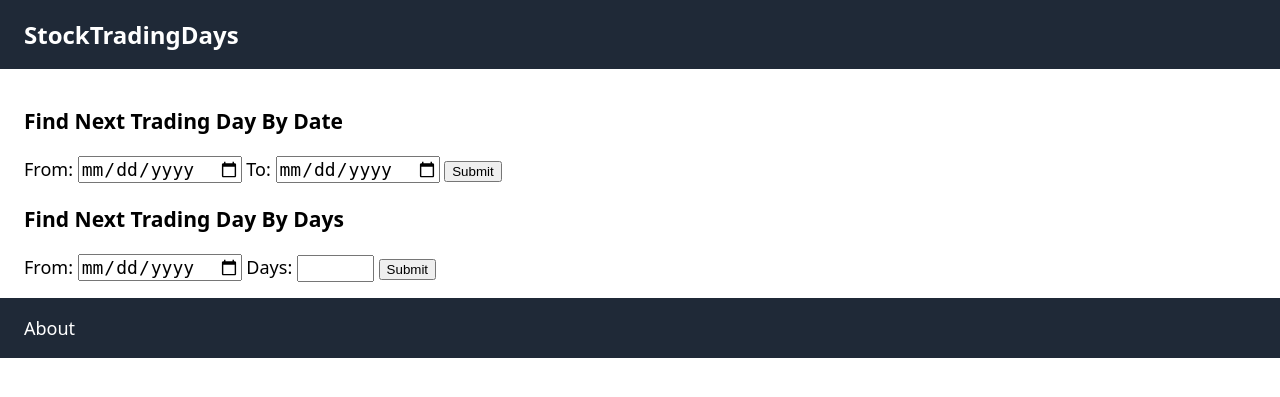
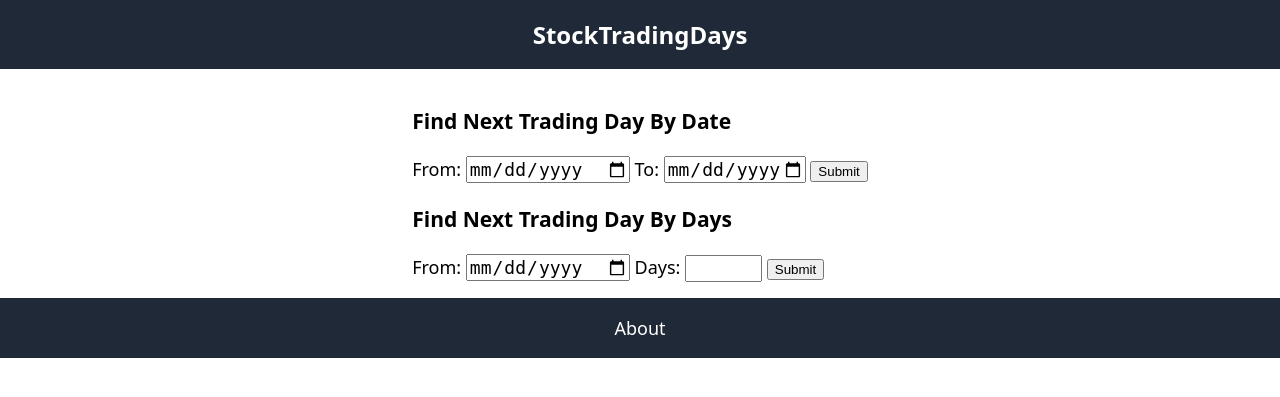
Before and after one commit to kztok/stocktradingdays, a Flask app: page / in a window 1280 px wide. Shown: the top 397 px of the page. Run offline with Flask 2, Linux system fonts and the light colour scheme.

Commit message:
tweaked website format

```diff
--- a/static/styles.css
+++ b/static/styles.css
@@ -8,6 +8,7 @@ body {
     margin: 0;
     display: flex;
     flex-direction: column;
+    align-items: center;
 }
 
 .header,.footer {
@@ -15,6 +16,8 @@ body {
     font-size: 24px;
     font-weight: 700;
     padding: 18px 24px;
+    align-self: stretch;
+    text-align: center;
 }
 
 .main {
--- a/templates/index.html
+++ b/templates/index.html
@@ -16,9 +16,9 @@
             <h3>Find Next Trading Day By Date</h3>
             <form method="post" action="{{url_for('by_date')}}" id="date_entry">
                 <label for="from1">From:</label>
-                <input type="date" name="from1" id="from1">
+                <input type="date" name="from1" id="from1" min="1982-08-13">
                 <label for="to">To:</label>
-                <input type="date" name="to" id="to">
+                <input type="date" name="to" id="to" max="2100-01-01">
                 <input type="submit"/>
             </form>
             {% if passDate == True %}
```
Also changed, not shown: main.py (+0 -15 lines).
